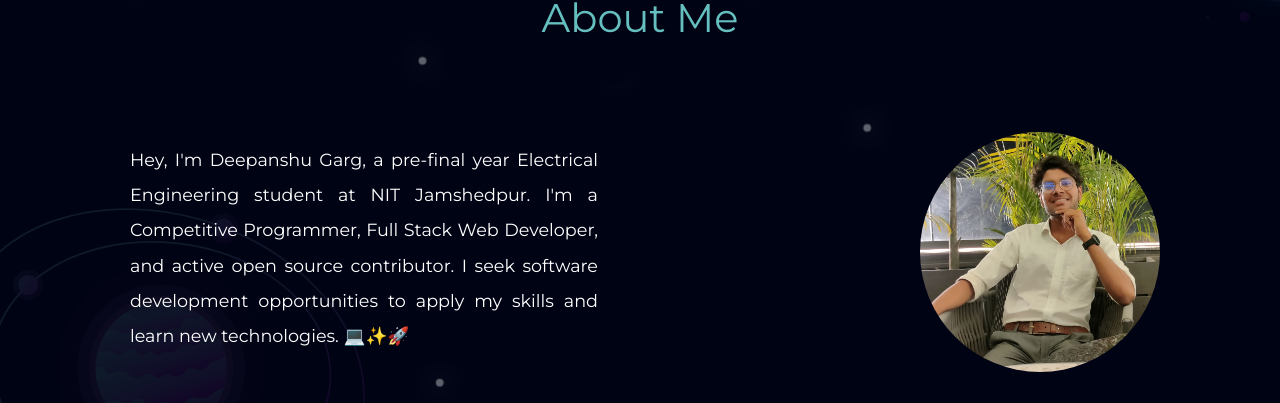
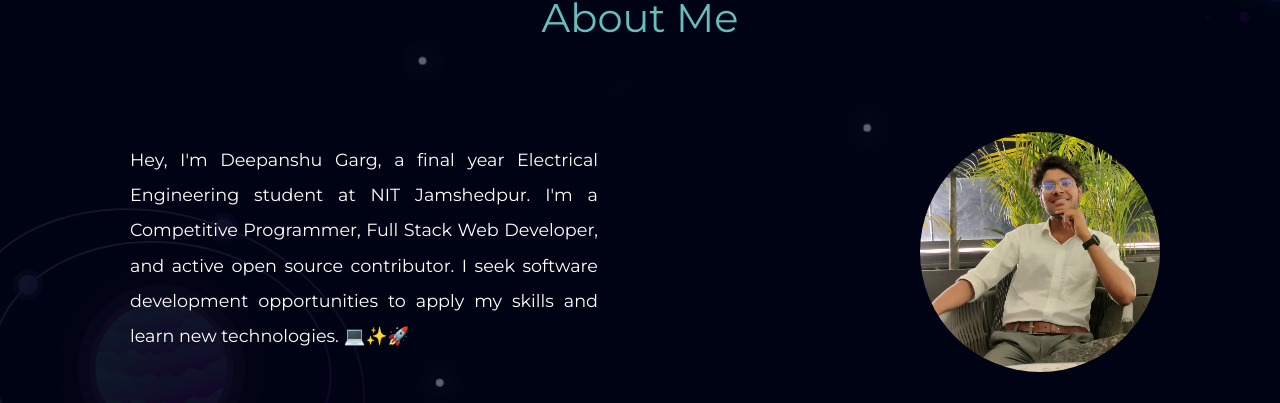
Before and after one commit to dgarg6333/portfolio, a React (Create React App) app: page / in a window 1280 px wide. Shown: the part 1252-1655 px from the top of the page. Built offline with nearby package versions, Linux system fonts and the light colour scheme; a web font is replaced by a local one.

Commit message:
change in about us

```diff
--- a/src/Components/Portfolio/About.jsx
+++ b/src/Components/Portfolio/About.jsx
@@ -8,7 +8,7 @@ export default function About() {
       <div className="innerContainer">
         <div className="leftContainer">
           <p className="intro">
-          Hey, I'm Deepanshu Garg, a pre-final year Electrical Engineering student at NIT Jamshedpur. I'm a Competitive Programmer, Full Stack Web Developer, and active open source contributor. I seek software development opportunities to apply my skills and learn new technologies.
+          Hey, I'm Deepanshu Garg, a final year Electrical Engineering student at NIT Jamshedpur. I'm a Competitive Programmer, Full Stack Web Developer, and active open source contributor. I seek software development opportunities to apply my skills and learn new technologies.
           💻✨🚀
           </p>
         </div>
```
